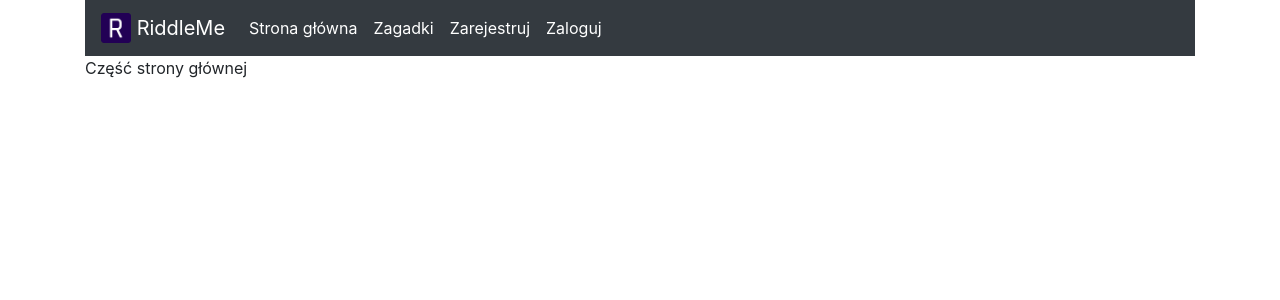
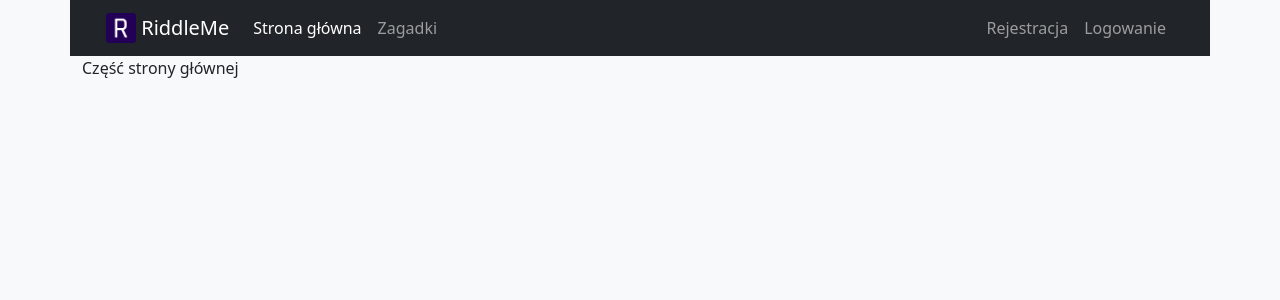
Before and after one commit to Ves5/RiddleMeDjango, a Django app: page / in a window 1280 px wide. Shown: the top 300 px of the page. Run offline with Django 4.2, Linux system fonts and the light colour scheme; some libraries are stand-ins or nearby versions.

Commit message:
bs5 + login + registration

```diff
--- /dev/null
+++ b/app/riddleme/forms.py
@@ -0,0 +1,6 @@
+from django import forms
+
+class RegisterForm(forms.Form):
+    username = forms.CharField(widget=forms.TextInput(attrs={'class':'form-control'}))
+    password = forms.CharField(widget=forms.PasswordInput(attrs={'class':'form-control', "aria-describedby":"passwordHelp"}))
+    password_repeat = forms.CharField(widget=forms.PasswordInput(attrs={'class':'form-control'}))
--- a/app/riddleme/templates/riddleme/base.html
+++ b/app/riddleme/templates/riddleme/base.html
@@ -11,19 +11,16 @@
         <link rel="icon" type="image/png" sizes="16x16" href="{% static 'riddleme/favicon/favicon-16x16.png' %}">
         <link rel="manifest" href="{% static 'riddleme/favicon/site.webmanifest' %}">
 
-        <script src="https://code.jquery.com/jquery-3.2.1.slim.min.js"
-            integrity="sha384-KJ3o2DKtIkvYIK3UENzmM7KCkRr/rE9/Qpg6aAZGJwFDMVNA/GpGFF93hXpG5KkN"
+        <script src="https://cdn.jsdelivr.net/npm/@popperjs/core@2.9.2/dist/umd/popper.min.js"
+            integrity="sha384-IQsoLXl5PILFhosVNubq5LC7Qb9DXgDA9i+tQ8Zj3iwWAwPtgFTxbJ8NT4GN1R8p"
             crossorigin="anonymous"></script>
-        <script src="https://cdn.jsdelivr.net/npm/popper.js@1.12.9/dist/umd/popper.min.js"
-            integrity="sha384-ApNbgh9B+Y1QKtv3Rn7W3mgPxhU9K/ScQsAP7hUibX39j7fakFPskvXusvfa0b4Q"
-            crossorigin="anonymous"></script>
-        <script src="https://cdn.jsdelivr.net/npm/bootstrap@4.0.0/dist/js/bootstrap.min.js"
-            integrity="sha384-JZR6Spejh4U02d8jOt6vLEHfe/JQGiRRSQQxSfFWpi1MquVdAyjUar5+76PVCmYl"
+        <script src="https://cdn.jsdelivr.net/npm/bootstrap@5.0.2/dist/js/bootstrap.bundle.min.js"
+            integrity="sha384-MrcW6ZMFYlzcLA8Nl+NtUVF0sA7MsXsP1UyJoMp4YLEuNSfAP+JcXn/tWtIaxVXM"
             crossorigin="anonymous"></script>
 
-        <link rel="stylesheet"
-            href="https://cdn.jsdelivr.net/npm/bootstrap@4.0.0/dist/css/bootstrap.min.css"
-            integrity="sha384-Gn5384xqQ1aoWXA+058RXPxPg6fy4IWvTNh0E263XmFcJlSAwiGgFAW/dAiS6JXm"
+        <link href="https://cdn.jsdelivr.net/npm/bootstrap@5.0.2/dist/css/bootstrap.min.css"
+            rel="stylesheet"
+            integrity="sha384-EVSTQN3/azprG1Anm3QDgpJLIm9Nao0Yz1ztcQTwFspd3yD65VohhpuuCOmLASjC"
             crossorigin="anonymous">
 
         <!--<script src="{% static 'riddleme/js/bootstrap.min.js' %}"></script>
@@ -31,8 +28,9 @@
 
         <title>RiddleMe - {% block title %}{% endblock %}</title>
     </head>
-    <body>
-        <div id="navbar" class="container">{% include 'riddleme/navbar.html' %}</div>
+    <body class="bg-light">
+        <div id="navbar" class="container bg-dark">{% block navbar %}{% include 'riddleme/navbar.html' %}{% endblock %}</div>
+        {% block messages %}{% include 'riddleme/messages.html' %}{% endblock %}
         <div id="content" class="container">{% block content %}{% endblock %}</div>
     </body>
 </html>
--- a/app/riddleme/templates/riddleme/index.html
+++ b/app/riddleme/templates/riddleme/index.html
@@ -1,5 +1,7 @@
+
 {% extends "riddleme/base.html" %}
 {% block title %} Strona główna {% endblock %}
+{% block navbar %} {% with activeHome="active" %} {{block.super}} {% endwith %} {% endblock %}
 {% block content %}
     <p> Część strony głównej </p>
 {% endblock %}
--- /dev/null
+++ b/app/riddleme/templates/riddleme/messages.html
@@ -0,0 +1,13 @@
+{% if messages %}
+<div id="messages" class="container">
+    {% for message in messages %}
+    <div class="container-fluid p-0">
+        <div class="alert {{ message.tags }} alert-dismissible" role="alert" >
+            <button type="button" class="btn-close" data-bs-dismiss="alert" aria-label="Close">
+            </button>
+            {{ message }}
+        </div>
+    </div>
+    {% endfor %}
+</div>
+{% endif %}
--- a/app/riddleme/templates/riddleme/navbar.html
+++ b/app/riddleme/templates/riddleme/navbar.html
@@ -1,43 +1,46 @@
 {% load static %}
 
-<nav class="navbar navbar-expand-lg navbar-dark bg-dark sticky-top">
+<nav class="navbar navbar-expand-lg navbar-dark bg-dark sticky-top ps-4 pe-4">
     <a class="navbar-brand" href="{% url 'index' %}">
         <img src="{% static 'riddleme/favicon/favicon-big.png' %}" width="30" height="30" class="d-inline-block align-top" alt=""/>
         RiddleMe
     </a>
-    <button class="navbar-toggler" type="button" data-toggle="collapse" data-target="#navbarNavDropdown" aria-controls="navbarNavDropdown" aria-expanded="false" aria-label="Toggle navigation">
+    <button class="navbar-toggler" type="button" data-bs-toggle="collapse" data-bs-target="#navbarNavDropdown" aria-controls="navbarNavDropdown" aria-expanded="false" aria-label="Toggle navigation">
         <span class="navbar-toggler-icon"></span>
     </button>
-    <div class="collapse navbar-collapse" id="navbarNavDropdown">
+    <div class="collapse navbar-collapse justify-content-between" id="navbarNavDropdown">
         <ul class="navbar-nav">
             <!--<li class="nav-item active">
             <a class="nav-link" href="#">Home <span class="sr-only">(current)</span></a>
             </li>-->
-            <li class="nav-item active">
-                <a class="nav-link" href="{% url 'index' %}">Strona główna</a>
+            <li class="nav-item ">
+                <a class="nav-link {{ activeHome|default:"" }}" href="{% url 'index' %}">Strona główna</a>
             </li>
-            <li class="nav-item active">
-                <a class="nav-link" href="{% url 'page' 1 %}">Zagadki</a>
+            <li class="nav-item ">
+                <a class="nav-link {{ activePage|default:"" }}" href="{% url 'page' 1 %}">Zagadki</a>
             </li>
+        </ul>
+        <ul class="navbar-nav navbar-right">
             {% if user.is_authenticated %}
-            <li class="nav-item dropdown my-2 my-lg-0">
-                <a class="nav-link dropdown-toggle float-right" href="#" id="navbarDropdownMenuLink" data-toggle="dropdown" aria-haspopup="true" aria-expanded="false">
+            <li class="nav-item dropdown">
+                <a class="nav-link dropdown-toggle border border-secondary rounded" href="#" id="navbarDropdownMenuLink" role="button" data-bs-toggle="dropdown" aria-haspopup="true" aria-expanded="false">
                     {{ user.get_username }}
                 </a>
-                <div class="dropdown-menu" aria-labelledby="navbarDropdownMenuLink">
+                <div class="dropdown-menu dropdown-menu-dark dropdown-menu-end" aria-labelledby="navbarDropdownMenuLink">
                     <a class="dropdown-item" href="{% url 'profile' %}">Profil</a>
                     <a class="dropdown-item" href="{% url 'logout' %}">Wyloguj</a>
                     {% if user.is_superuser %}
+                    <hr class="dropdown-divider">
                     <a class="dropdown-item" href="{% url 'admin:index' %}">Portal adminstratora</a>
                     {% endif %}
                 </div>
             </li>
             {% else %}
-            <li class="nav-item active float-right">
-                <a class="nav-link" href="#">Zarejestruj</a>
+            <li class="nav-item ">
+                <a class="nav-link {{ activeRegister|default:"" }}" href="{% url 'register' %}">Rejestracja</a>
             </li>
-            <li class="nav-item active float-right">
-                <a class="nav-link" href="#">Zaloguj</a>
+            <li class="nav-item ">
+                <a class="nav-link {{ activeLogin|default:"" }}" href="{% url 'login' %}">Logowanie</a>
             </li>
             {% endif %}
         </ul>
--- a/app/riddleme/urls.py
+++ b/app/riddleme/urls.py
@@ -6,8 +6,8 @@ urlpatterns = [
     path('', views.index, name='index'),
     path('page/<int:page_num>/', views.page, name='page'),
     path('puzzle/<int:puzzle_id>/', views.puzzle, name='puzzle'),
-    path('profile/', views.profile, name='profile'),
-    path('login/', views.login, name='login'),
-    path('logout/', views.logout, name='logout'),
-    path('register', views.register, name='register')
+    path('profile/', views.user_profile, name='profile'),
+    path('login/', views.login_user, name='login'),
+    path('logout/', views.logout_user, name='logout'),
+    path('register', views.register_user, name='register')
 ]
--- a/app/riddleme/views.py
+++ b/app/riddleme/views.py
@@ -1,5 +1,8 @@
+from multiprocessing.spawn import import_main_path
+from operator import imod
 from django.shortcuts import redirect, render
 from django.http import HttpResponse
+from django.contrib import messages
 
 # Create your views here.
 def index(request):
@@ -11,14 +14,80 @@ def page(request, page_num):
 def puzzle(request, puzzle_id):
     return HttpResponse(f"You're accessing puzzle {puzzle_id}")
 
-def profile(request):
+def user_profile(request):
     return HttpResponse("Your profile page")
 
-def login(request):
-    return HttpResponse("Login page")
+def login_user(request):
+    from django.contrib.auth import authenticate, login
 
-def logout(request):
+    if request.method == 'POST':
+        # processing logging request
+        username = request.POST['username']
+        password = request.POST['password']
+        # check if user exists
+        user = authenticate(request, username=username, password=password)
+        if user is not None:
+            # save session as cookie
+            login(request, user)
+            # send message about log in
+            messages.success(request, f"Zalogowano poprawnie na użytkownika: {username}.")
+            # redirect to index or profile page
+            return redirect('index')
+        else:
+            # wrong credentials
+            messages.error(request, f"Nazwa użytkownika lub hasło jest niepoprawne, spróbuj ponownie.")
+            # render again
+            return render(request, 'riddleme/login.html')
+    else:
+        # render normal login page
+        return render(request, 'riddleme/login.html')
+
+def logout_user(request):
+    from django.contrib.auth import logout
+
+    logout(request)
+    messages.success(request, "Poprawnie wylogowano użytkownika.")
     return redirect('index')
 
-def register(request):
-    return HttpResponse("Register page")
+def register_user(request):
+    from .forms import RegisterForm
+    from django.contrib.auth.models import User
+    from django.contrib.auth import login
+
+    if request.method == "POST":
+        form = RegisterForm(request.POST)
+        # check form validity
+        if form.is_valid():
+            if User.objects.filter(username=form.cleaned_data['username']).exists():
+                messages.error(request, "Użytkownik o tej nazwie już istnieje.")
+                return render(request, 'riddleme/register.html', {'form': form})
+            if not password_check(form.cleaned_data['password']):
+                messages.error(request, "Hasło nie spełnia wymagań.")
+                return render(request, 'riddleme/register.html', {'form': form})
+            if form.cleaned_data['password'] != form.cleaned_data['password_repeat']:
+                messages.error(request, "Podane hasła nie są jednakowe.")
+                return render(request, 'riddleme/register.html', {'form': form})
+
+            user = User.objects.create_user(form.cleaned_data['username'], '', form.cleaned_data['password'])
+            user.save()
+
+            login(request, user)
+
+            messages.success(request, f"Udało się zarejestrować użytkownika: {user.username}")
+
+            return redirect('index')
+    else:
+        form = RegisterForm()
+
+    return render(request, 'riddleme/register.html', {'form': form})
+
+def password_check(password):
+    if len(password) < 8:
+        return False
+    if not any(char.isdigit() for char in password):
+        return False
+    if not any(char.islower() for char in password):
+        return False
+    if not any(char.isupper() for char in password):
+        return False
+    return True
```
Also changed, not shown: app/app/settings.py (+9 -0 lines), app/riddleme/templates/riddleme/login.html (added, +23 -0 lines), app/riddleme/templates/riddleme/register.html (added, +36 -0 lines).
